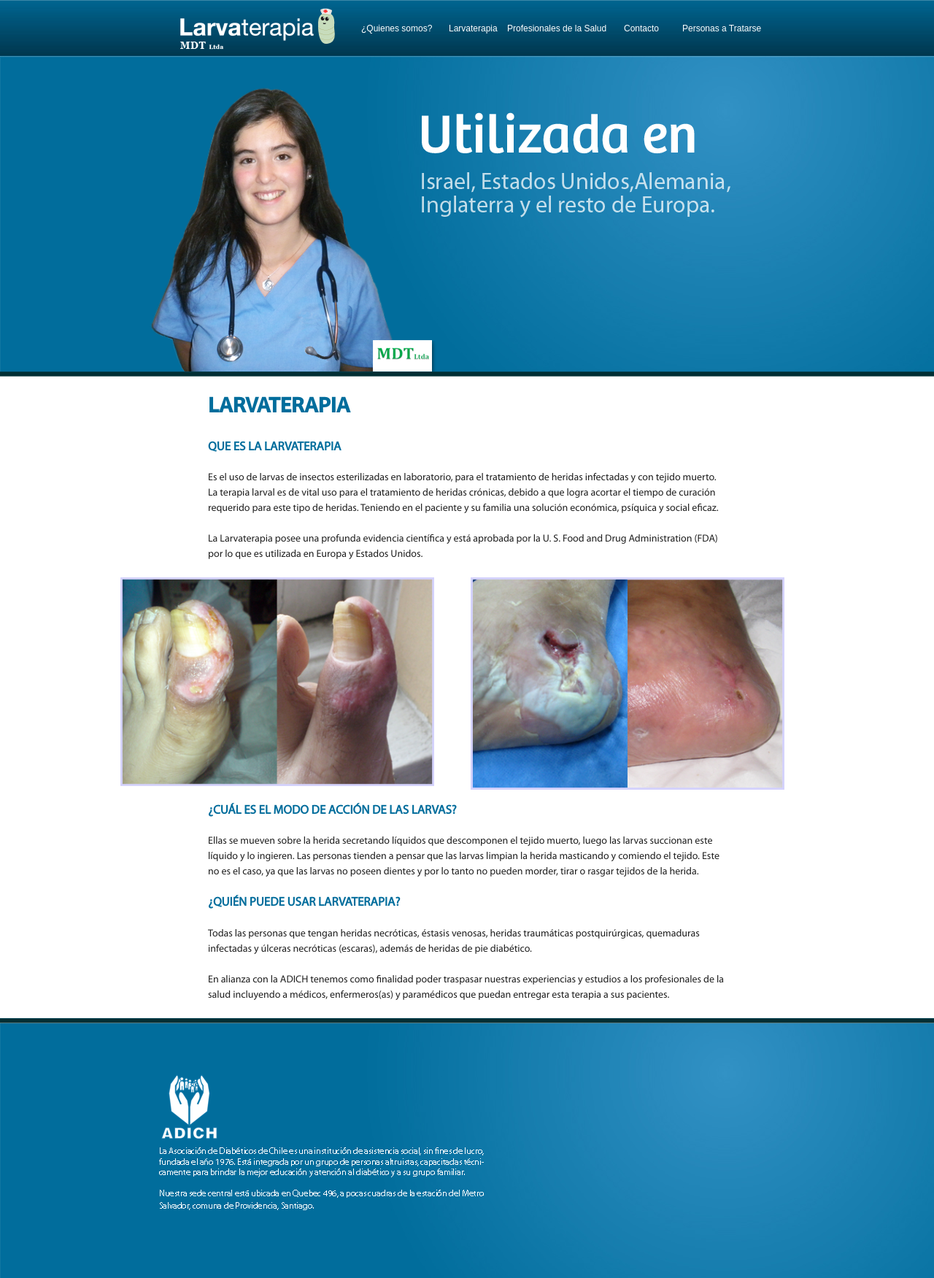
After one commit to niko-afv/Larvaterapia, a PHP site: page /larvaterapia.php in a window 1280 px wide. The commit adds this page. Shown: the whole page at 73% size. Run offline with PHP 8.4, Linux system fonts and the light colour scheme.

Commit message:
Commit's Info:
- Se Creó la pagina 'Larvaterapia' y se habilitó desde el menú.
- Se agregó la carpeta 'fonts' contenedora de las tipografias
  utilizadas en el sitio.
- Se modificarón los estilos para establecer las tipografias y
  Tamaños de fuente requeridos.
- Se agregó el item 'Contacto' al menú.

By niko-afv 31/05/2012

```diff
--- a/website/base/header.php
+++ b/website/base/header.php
@@ -21,15 +21,18 @@
                     <div id="logo" class="span-6">
                         <a href=".">Home</a>
                     </div>
-                    <div id="menu" class="prepend-top span-13">
+                    <div id="menu" class="prepend-top span-15">
                         <div class="menu-item span-3">
                             <a href="quienes_somos.php" >¿Quienes somos?</a>
                         </div>
                         <div class="menu-item span-2">
-                            Larvaterapia
+                            <a href="larvaterapia.php">Larvaterapia</a>
                         </div>
                         <div class="menu-item span-4">
                             Profesionales de la Salud
+                        </div>
+                        <div class="span-2">
+                            Contacto
                         </div>
                         <div class="menu-item span-4 last">
                             Personas a Tratarse
--- a/website/css/estilos.css
+++ b/website/css/estilos.css
@@ -4,6 +4,20 @@
 	Created by Nicolàs Fredes V. on 2012-05-27.
 	Copyright 2012 Nicolàs Fredes v.. All rights reserved.
 */
+
+
+
+
+@font-face {
+    font-family: 'BreeRegular';
+    src: url('fonts/BreeRegular.otf');
+}
+@font-face {
+    font-family: 'Myriad Pro';
+    src: url('fonts/Myriad Pro Regular.ttf');
+}
+
+
 
 body{
 
@@ -34,6 +48,7 @@ body{
     margin-left: -50px;
 }
 #menu{
+    font-family: Arial;
     font-size: 12px;
     color: #ffffff;
     margin: 30px 0 0 20px;
@@ -81,12 +96,22 @@ div.separator{
     margin: 0 0 300px 0;
 }
 #q-somos h2{
+    font-family: "BreeRegular";
+    font-size: 30px;
+    color: #006d9c;
+}
+#q-somos h3{
+    font-family: "Myriad Pro";
+    font-size: 24px;
     color: #006d9c;
     font-weight: bold;
 }
-#q-somos h3{
-    color: #006d9c;
-    font-weight: bold;
+#q-somos p{
+    font-family: "Myriad Pro";
+    font-size: 14px;
+}
+#q-somos p.cerca-tit{
+    margin-top: -20px;
 }
 #q-somos-img{
     margin: 20px 0 0 0;
@@ -94,7 +119,26 @@ div.separator{
     width: 774px;
     height: 372px;
 }
+/***    End Quienes somos   ***/
 
+/******************************/
 
+/***    Begin Larvaterapia  ***/
+.larvaterapia-cont h2{
+    font-family: "BreeRegular";
+    color: #006d9c;
+    font-weight: bold;
+    font-size: 30px;
+}
+.larvaterapia-cont h4{
+    font-family: "Myriad Pro";
+    color: #006d9c;
+    font-weight: bold;
+    font-size: 17px;
+}
+.larvaterapia-cont p{
+    font-size: 14px;
+    font-family: "Myriad Pro";
+}
 
-/***    End Quienes somos   ***/
+/***    End Larvaterapia    ***/
--- /dev/null
+++ b/website/larvaterapia.php
@@ -0,0 +1,63 @@
+<?php include('base/header.php'); ?>
+
+
+<div id="main-content">
+    <?php include('base/banner.php'); ?>
+    <div id="content">
+        <div class="separator">&nbsp;</div>
+        <div class="container">
+            <div id="larvaterapia" class="span-24  last">
+
+                <div id="" class="larvaterapia-cont prepend-top prepend-3 span-18 append-3 last">
+                    <h2 class="span-6 append-12">LARVATERAPIA</h2>
+
+
+                    <h4 class="">QUE ES LA LARVATERAPIA</h4>
+                    <P>
+                        Es el uso de larvas de insectos esterilizadas en laboratorio, para el tratamiento de
+                        heridas infectadas y con tejido muerto.
+                        La terapia larval es de vital uso para el tratamiento de heridas crónicas, debido a que
+                        logra acortar el tiempo de curación requerido para este tipo de heridas. Teniendo en el
+                        paciente y su familia una solución económica, psíquica y social eficaz.
+                    </P>
+                    <P>
+                        La Larvaterapia posee una profunda evidencia científica y está aprobada por la U. S.
+                        Food and Drug Administration (FDA) por lo que es utilizada en Europa y Estados
+                        Unidos.
+                    </P>
+                </div>
+                <div id="larvaterapia-img">
+                    <img class="span-11 append-1" src="./img/png/larvaterapia/foto01.png" title="Se realizó un tratamiento larval más curaciones tradicionales en un periodo de 30 días."    />
+                    <img class="span-11 append-1 last" src="./img/png/larvaterapia/foto02.png" title="Se realizaron dos tratamientos larvales más curaciones tradicionales en un periodo de 3 meses."   />
+                </div>
+
+                <div class="larvaterapia-cont prepend-top prepend-3 span-18 append-3 last">
+                    <h4>¿CUÁL ES EL MODO DE ACCIÓN DE LAS LARVAS?</h4>
+                    <p>
+                        Ellas se mueven sobre la herida secretando líquidos que descomponen el tejido muerto,
+                        luego las larvas succionan este líquido y lo ingieren. Las personas tienden a pensar que
+                        las larvas limpian la herida masticando y comiendo el tejido. Este no es el caso, ya que
+                        las larvas no poseen dientes y por lo tanto no pueden morder, tirar o rasgar tejidos de la
+                        herida.
+                    </p>
+
+                    <h4>¿QUIÉN PUEDE USAR LARVATERAPIA?</h4>
+                    <p>
+                        Todas las personas que tengan heridas necróticas, éstasis venosas, heridas traumáticas
+                        postquirúrgicas, quemaduras infectadas y úlceras necróticas (escaras), además de
+                        heridas de pie diabético.
+                    </p>
+                    <p>
+                        En alianza con la ADICH tenemos como finalidad poder traspasar nuestras experiencias
+                        y estudios a los profesionales de la salud incluyendo a médicos, enfermeros(as) y
+                        paramédicos que puedan entregar esta terapia a sus pacientes.
+                    </p>
+                </div>
+
+
+            </div>
+        </div>
+    </div><!--  Section content -->
+
+</section><!--  Section main-content    -->
+<?php include('base/footer.php'); ?>
--- a/website/quienes_somos.php
+++ b/website/quienes_somos.php
@@ -25,13 +25,13 @@
                     </p>
 
                     <h3 class="span-2 append-17">MISIÓN</h3>
-                    <p class="span-19">
+                    <p class="span-19 cerca-tit">
                         Nuestra misión es entregar productos y/o terapias a partir de insectos, que permitan suplir necesidades de la industria médica,
                         veterinaria, ganadera y forestal.
                     </p>
 
                     <h3 class="span-2 append-17">VISIÓN</h3>
-                    <p class="span-19">
+                    <p class="span-19 cerca-tit">
                         Queremos ser la empresa lider de biotecnología en insectos. Lograremos estusiasmar a nuestros clientes mediante la
                         creación de productos biotecnológicos en base a insectos que sean amigables con el medio ambiente y que
                         permitirán solucionar problemas de personas así como de empresas a nivel nacional.
```
Also changed, not shown: website/css/fonts/BreeBold.otf (added), website/css/fonts/BreeExtrabold.otf (added), website/css/fonts/BreeLight.otf (added), website/css/fonts/BreeRegular.otf (added), website/css/fonts/BreeThin.otf (added), website/css/fonts/Myriad Pro Regular.ttf (added).
